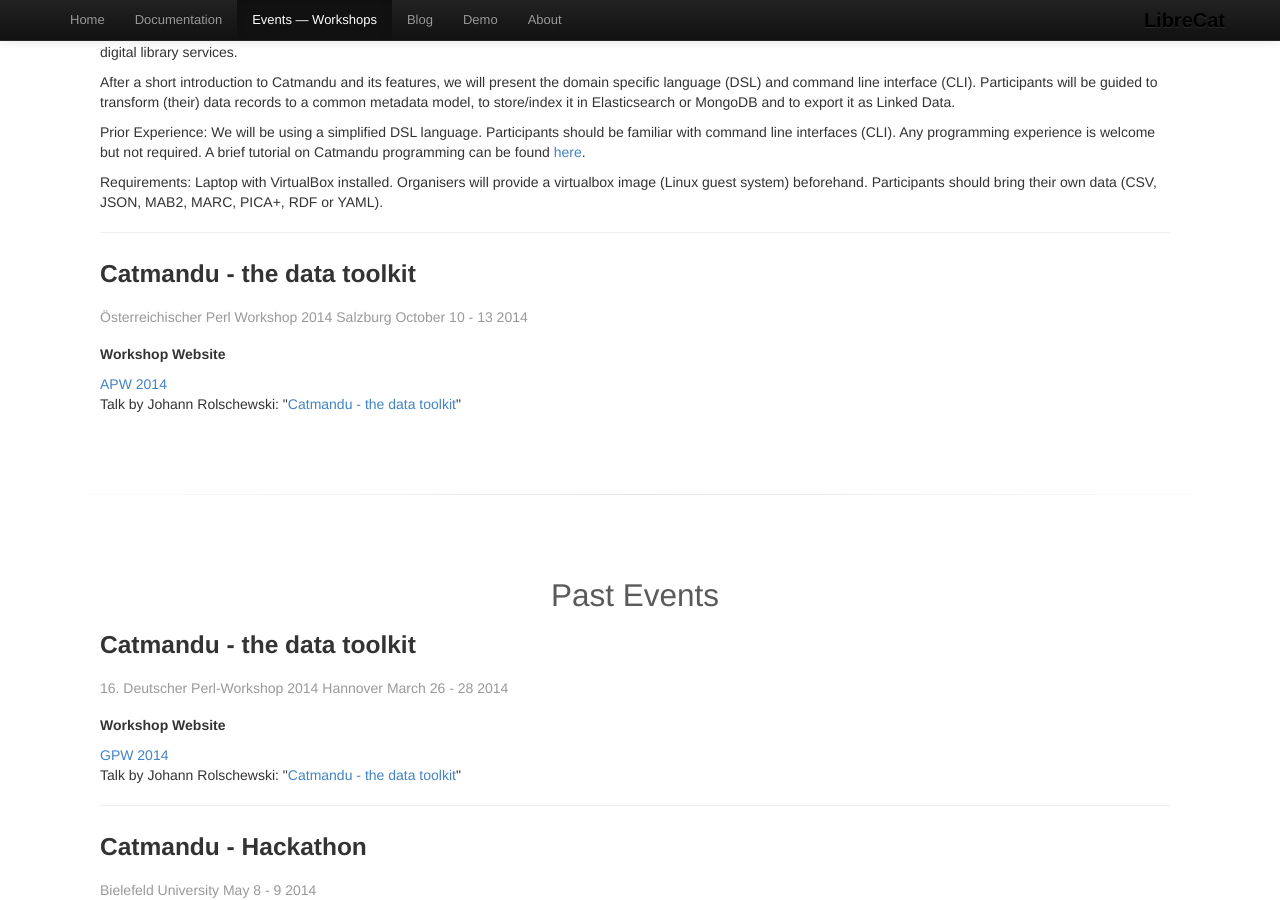
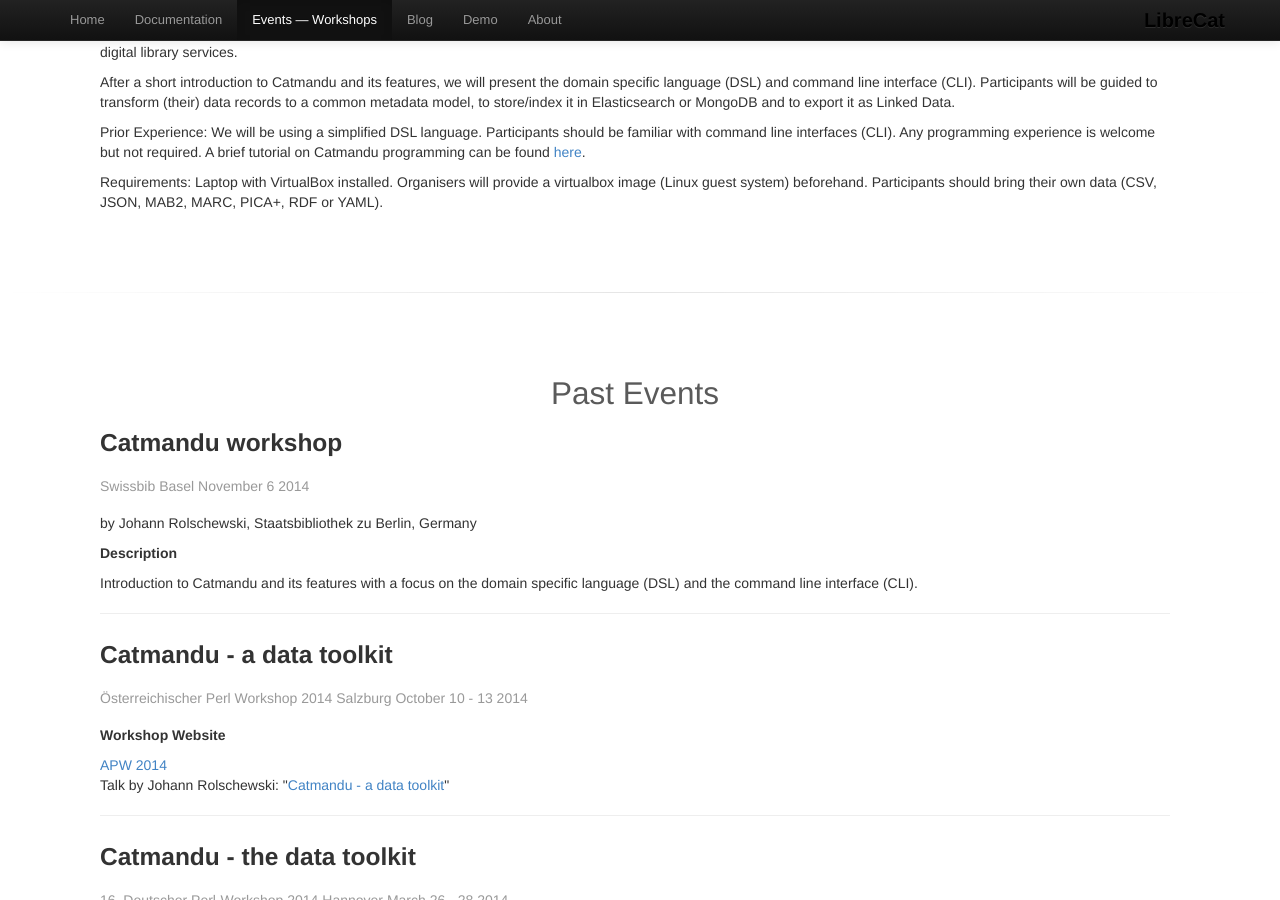
Before and after one commit to LibreCat/librecat.github.io, a Jekyll site: the page built from events.html, in a window 1280 px wide and 900 px high, scrolled down 915 px. Built offline with Jekyll 4.4.1, drawn with Linux system fonts in a browser that asks for light colours.

Commit message:
edit events

```diff
--- a/events.html
+++ b/events.html
@@ -64,15 +64,6 @@ title: LibreCat Events
     Requirements: Laptop with VirtualBox installed. Organisers will provide a virtualbox image (Linux guest system) beforehand. Participants should bring their own data (CSV, JSON, MAB2, MARC, PICA+, RDF or YAML).
     </p>
 
-    <hr>
-
-    <h3>Catmandu - the data toolkit</br><small>Österreichischer Perl Workshop 2014 Salzburg October 10 - 13 2014</small></h3>
-
-    <h5>Workshop Website</h5>
-    <a href="http://act.useperl.at/apw2014/index.html">APW 2014</a>
-
-    <p>Talk by Johann Rolschewski: "<a href="http://act.useperl.at/apw2014/talk/5733">Catmandu - the data toolkit</a>"</p>
-
   </div>
 
 </div>
@@ -87,6 +78,27 @@ title: LibreCat Events
      <h2>Past Events</h2>
 
     </div>
+
+    <h3>Catmandu workshop</br><small>Swissbib Basel November 6 2014</small></h3>
+    <p>by Johann Rolschewski, Staatsbibliothek zu Berlin, Germany
+    </p>
+
+    <h5>Description</h5>
+
+    <p>
+    Introduction to Catmandu and its features with a focus on the domain specific language (DSL) and the command line interface (CLI).
+    </p>
+
+    <hr>
+
+    <h3>Catmandu - a data toolkit</br><small>Österreichischer Perl Workshop 2014 Salzburg October 10 - 13 2014</small></h3>
+
+    <h5>Workshop Website</h5>
+    <a href="http://act.useperl.at/apw2014/index.html">APW 2014</a>
+
+    <p>Talk by Johann Rolschewski: "<a href="http://act.useperl.at/apw2014/talk/5733">Catmandu - a data toolkit</a>"</p>
+
+    <hr>
 
     <h3>Catmandu - the data toolkit</br><small>16. Deutscher Perl-Workshop 2014 Hannover March 26 - 28 2014</small></h3>
 
```
